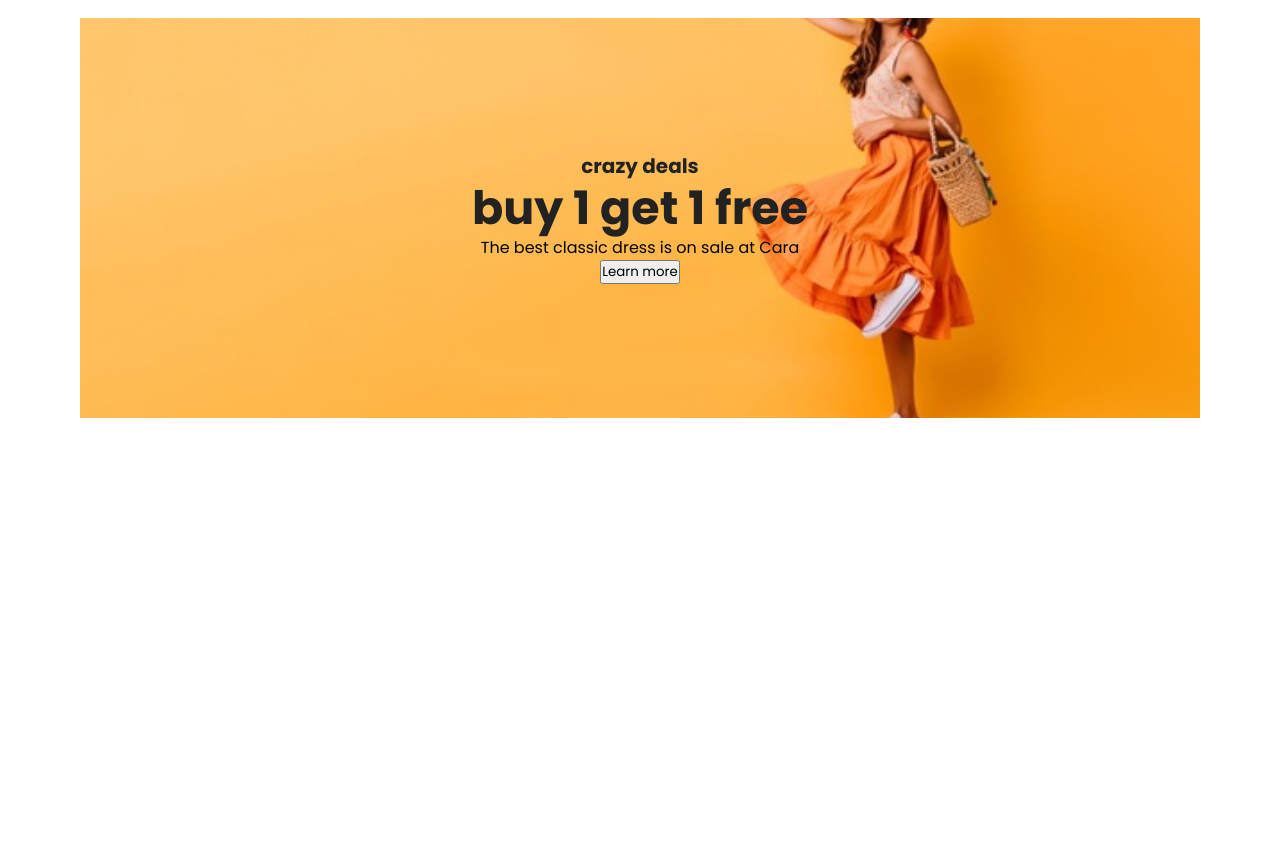
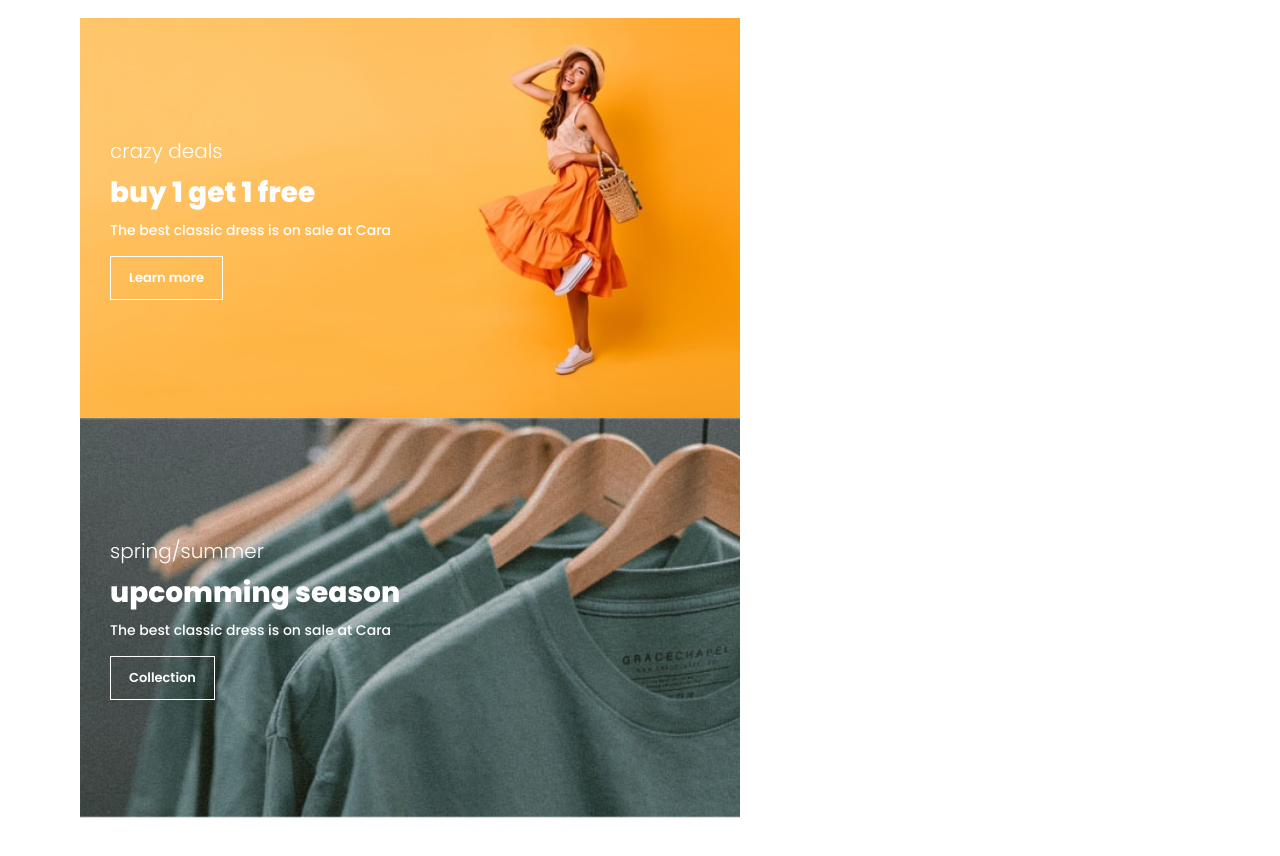
Before and after one commit to sarahGiti/SuperDuperEshop, a plain HTML site: page index.html in a window 1280 px wide. Shown: the part 3640-4496 px from the top of the page. Before the commit the page ends 4098 px from the top, so only its background shows below. Drawn offline with Linux system fonts and the light colour scheme.

Commit message:
spravila som hover effect na sm-banner button

```diff
--- a/index.html
+++ b/index.html
@@ -341,7 +341,13 @@
                 <h4>crazy deals</h4>
                 <h2>buy 1 get 1 free</h2>
                 <span>The best classic dress is on sale at Cara</span>
-                <button>Learn more</button>
+                <button class="white">Learn more</button>
+            </div>
+            <div class="banner-box banner-box2">
+                <h4>spring/summer</h4>
+                <h2>upcomming season</h2>
+                <span>The best classic dress is on sale at Cara</span>
+                <button class="white">Collection</button>
             </div>
         </section>
 
--- a/style.css
+++ b/style.css
@@ -58,7 +58,17 @@ button.normal {
     border: none;
     outline: none;
     transition: 0.2s;
-
+}
+button.white {
+    font-size: 13px;
+    font-weight: 600;
+    padding: 11px 18px;
+    color: #fff;
+    background-color: transparent;
+    cursor: pointer;
+    border: 1px solid #fff;
+    outline: none;
+    transition: 0.2s;
 }
 /* Header Start */
 #header {
@@ -293,15 +303,45 @@ button.normal {
     color: #fff;
 }
 
+#sm-banner {
+    display: flex;
+    justify-content: space-between;
+    flex-wrap: wrap;
+}
 #sm-banner .banner-box {
     display: flex;
     flex-direction: column;
     justify-content: center;
-    align-items: center;
-    text-align: center;
+    align-items: flex-start;
     background-image: url("img/banner/b17.jpg");
-    min-width: 500px;
+    min-width: 660px; /*zmenila som z 580px lebo space between robil obrovsku medzeru... este som skusala 49% */
     height: 50vh;
     background-size: cover;
     background-position: center;
+    padding: 30px;
 }
+#sm-banner .banner-box2 {
+    background-image: url("img/banner/b10.jpg");
+
+}
+
+#sm-banner h4 {
+    color: #fff;
+    font-size: 20px;
+    font-weight: 300;
+}
+#sm-banner h2 {
+    color: #fff;
+    font-size: 28px;
+    font-weight: 800;
+}
+#sm-banner span {
+    color: #fff;
+    font-size: 14px;
+    font-weight: 500;
+    padding-bottom: 15px;
+}
+#sm-banner .banner-box:hover button {
+    background-color: #088178;
+    border: 1px solid #088178;
+}
```
